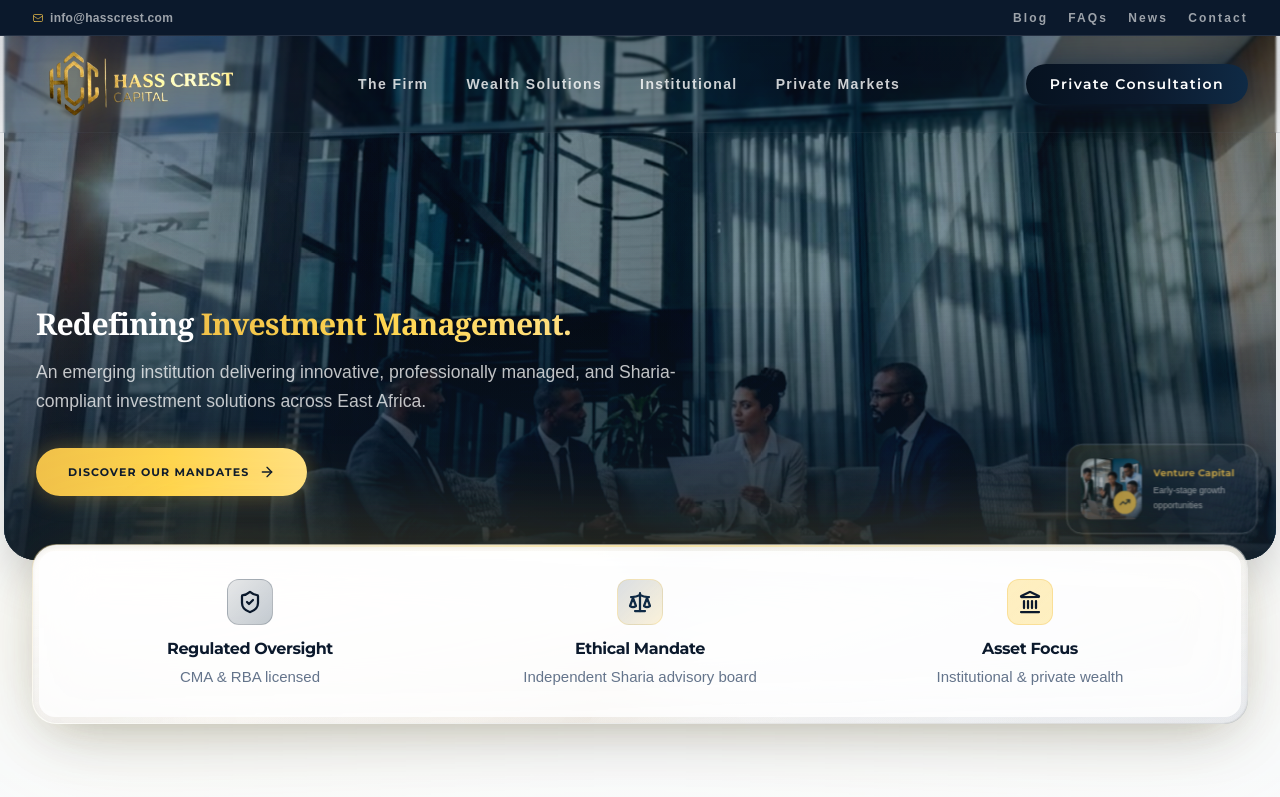
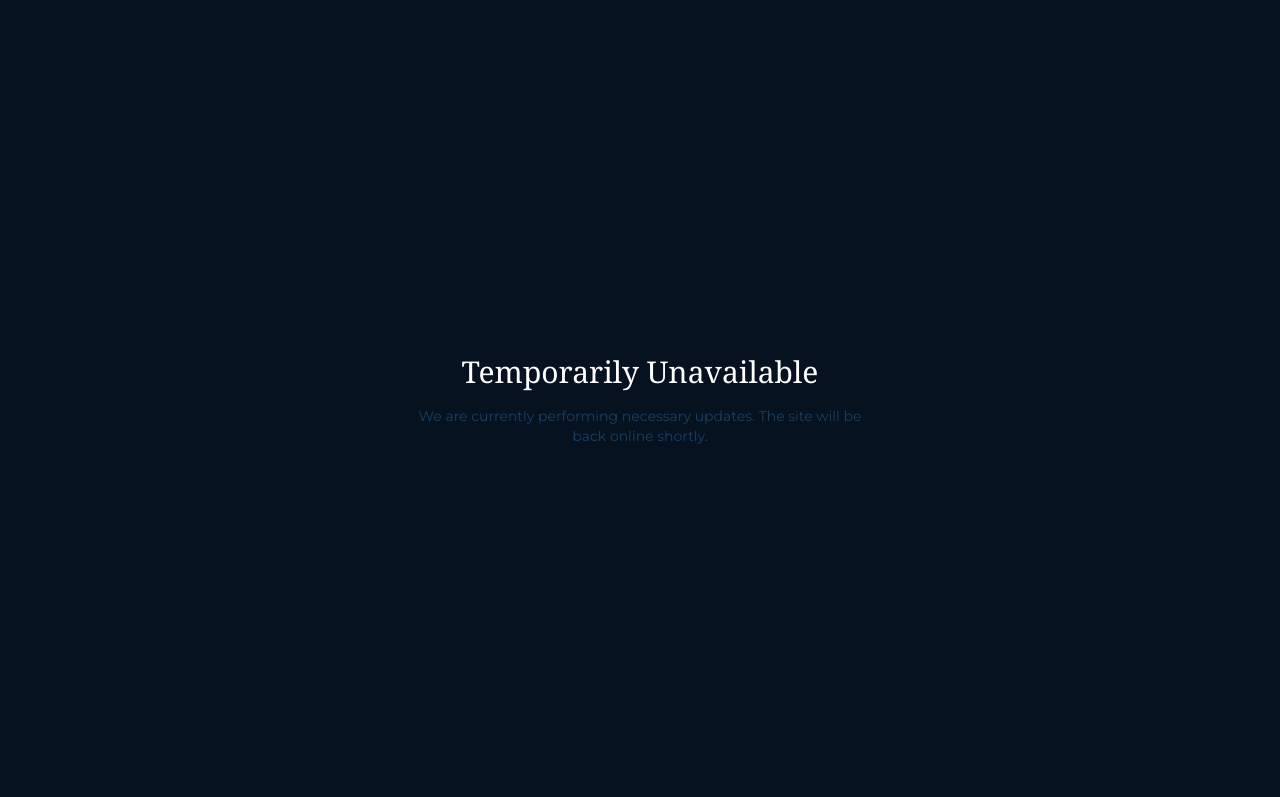
Before and after one commit to dantekin-uk/Hasscrest, a React (Vite) app: page / in a window 1280 px wide. Shown: the top 797 px of the page. Built offline with nearby package versions, Linux system fonts and the light colour scheme.

Commit message:
Update App.jsx

```diff
--- a/src/App.jsx
+++ b/src/App.jsx
@@ -1,38 +1,14 @@
-import { BrowserRouter, Routes, Route } from 'react-router-dom'
-import Topper from './components/Topper'
-import Header from './components/Header'
-import Home from './pages/Home'
-import Blog from './pages/Blog'
-import Firm from './pages/Firm'
-import WealthSolutions from './pages/WealthSolutions'
-import Institutional from './pages/Institutional'
-import PrivateMarkets from './pages/PrivateMarkets'
-import Contact from './pages/Contact'
-import Fqrs from './pages/Fqrs'
-import Footer from './components/Footer'
-import { useScrollState } from './hooks/usePastHero'
-
 function App() {
-  const { isPastHero, showTopper } = useScrollState()
-
   return (
-    <BrowserRouter>
-      <div className="min-h-screen">
-        <Topper show={showTopper} />
-        <Header embedded isPastHero={isPastHero} showTopper={showTopper} />
-        <Routes>
-          <Route path="/" element={<Home />} />
-          <Route path="/blog" element={<Blog />} />
-          <Route path="/the-firm" element={<Firm />} />
-          <Route path="/wealth-solutions" element={<WealthSolutions />} />
-          <Route path="/institutional" element={<Institutional />} />
-          <Route path="/private-markets" element={<PrivateMarkets />} />
-          <Route path="/contact" element={<Contact />} />
-          <Route path="/fqrs" element={<Fqrs />} />
-        </Routes>
-        <Footer />
+    <div className="min-h-screen bg-navy-deep flex items-center justify-center">
+      <div className="text-center px-6">
+        <h1 className="font-heading text-2xl md:text-3xl text-white mb-4">Temporarily Unavailable</h1>
+        <p className="font-display text-sm text-navy-light max-w-md mx-auto">
+          We are currently performing necessary updates.
+          The site will be back online shortly.
+        </p>
       </div>
-    </BrowserRouter>
+    </div>
   )
 }
 
```
